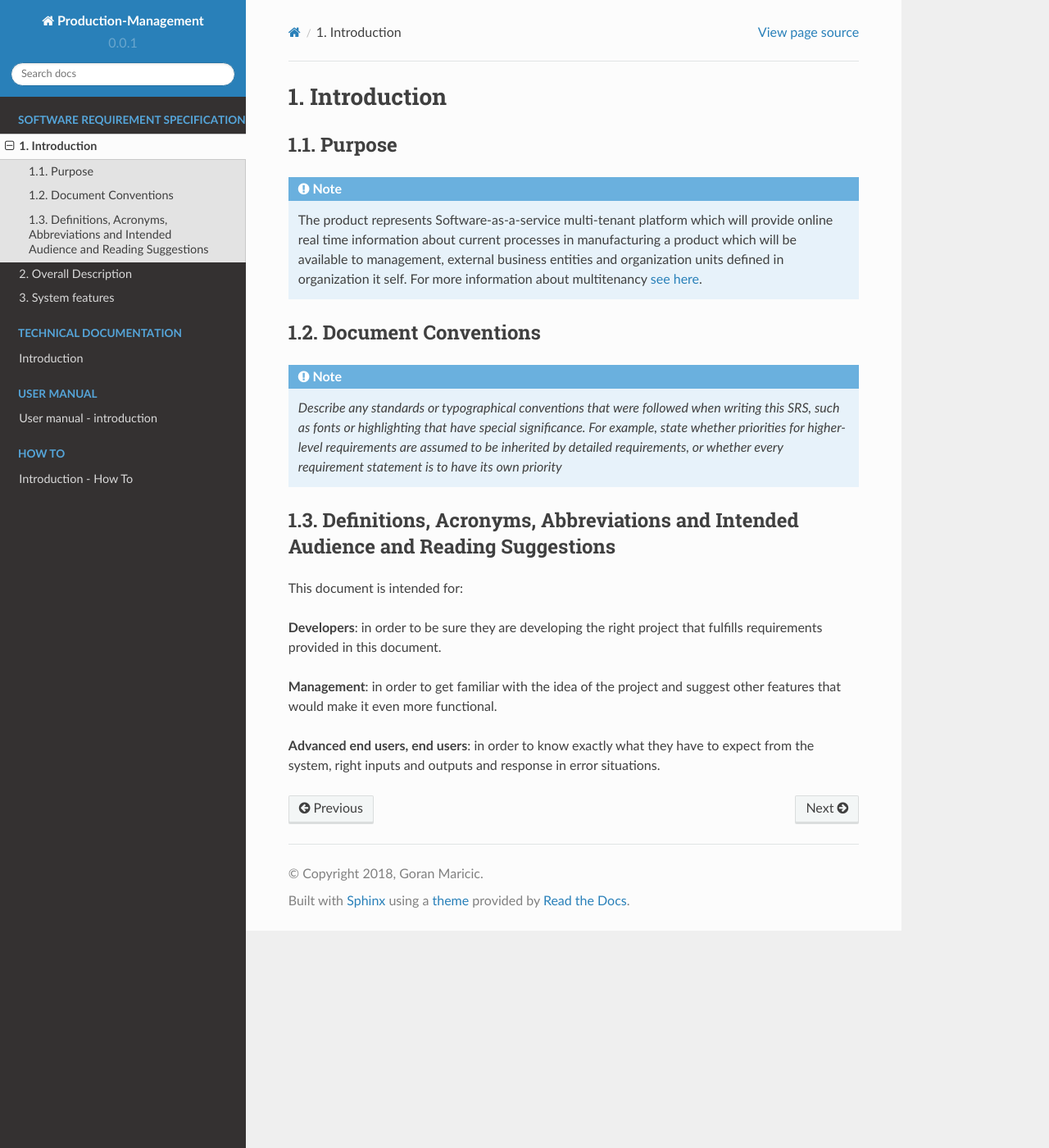
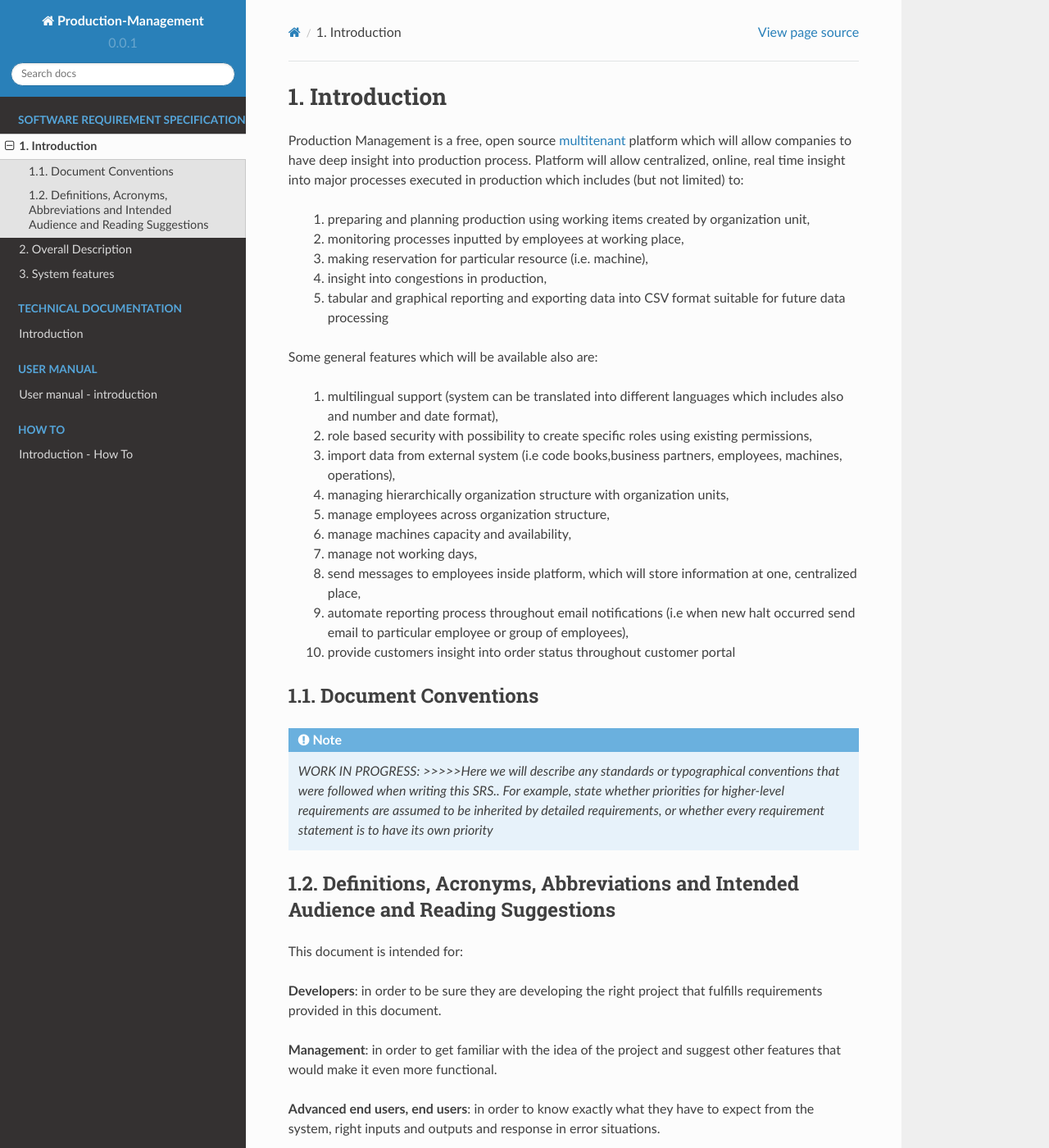
Before and after one commit to itgoran/production-management-docs, a Sphinx documentation site: the page built from docs/srs/introduction/introduction.rst, in a window 1280 px wide and 1400 px high. Shown: the whole window at 82% size. Built offline with Sphinx 7.4.7 and the Read the Docs theme 2.0.0, drawn with Linux system fonts in a browser that asks for light colours.

Commit message:
Add introduction section.

```diff
--- a/docs/srs/introduction/introduction.rst
+++ b/docs/srs/introduction/introduction.rst
@@ -1,19 +1,33 @@
 Introduction
-================
+============
 
-Purpose
-^^^^^^^
+Production Management is a free, open source `multitenant <https://en.wikipedia.org/wiki/Multitenancy>`_ platform which will allow companies to have deep insight into production process.
+Platform will allow centralized, online, real time insight into major processes executed in production which includes (but not limited) to:
 
-.. note::
+  #. preparing and planning production using working items created by organization unit,
+  #. monitoring processes inputted by employees at working place,
+  #. making reservation for particular resource (i.e. machine),
+  #. insight into congestions in production,
+  #. tabular and graphical reporting and exporting data into CSV format suitable for future data processing
 
-  The product represents Software-as-a-service multi-tenant platform which will provide online real time information about current processes in manufacturing a product which will be available to management, external business entities and organization units defined in organization it self.
-  For more information about multitenancy `see here <https://en.wikipedia.org/wiki/Multitenancy>`_.
+Some general features which will be available also are:
+
+  #. multilingual support (system can be translated into different languages which includes also and number and date format),
+  #. role based security with possibility to create specific roles using existing permissions,
+  #. import data from external system (i.e code books,business partners, employees, machines, operations),
+  #. managing hierarchically organization structure with organization units,
+  #. manage employees across organization structure,
+  #. manage machines capacity and availability,
+  #. manage not working days,
+  #. send messages to employees inside platform, which will store information at one, centralized place,
+  #. automate reporting process throughout email notifications (i.e when new halt occurred send email to particular employee or group of employees),
+  #. provide customers insight into order status throughout customer portal
 
 Document Conventions
 ^^^^^^^^^^^^^^^^^^^^
 
 .. note::
-  *Describe any standards or typographical conventions that were followed when writing this SRS, such as fonts or highlighting that have special significance. For example, state whether priorities  for higher-level requirements are assumed to be inherited by detailed requirements, or whether every requirement statement is to have its own priority*
+  *WORK IN PROGRESS: >>>>>Here we will describe any standards or typographical conventions that were followed when writing this SRS.. For example, state whether priorities  for higher-level requirements are assumed to be inherited by detailed requirements, or whether every requirement statement is to have its own priority*
 
 Definitions, Acronyms, Abbreviations and Intended Audience and Reading Suggestions
 ^^^^^^^^^^^^^^^^^^^^^^^^^^^^^^^^^^^^^^^^^^^^^^^^^^^^^^^^^^^^^^^^^^^^^^^^^^^^^^^^^^
```
